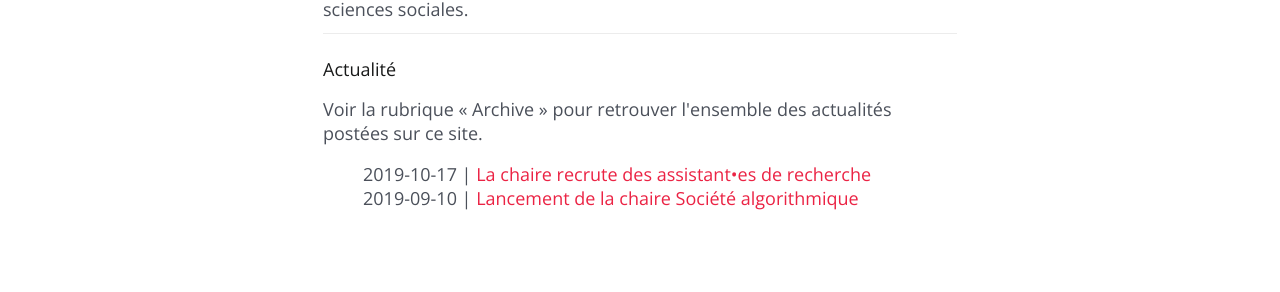
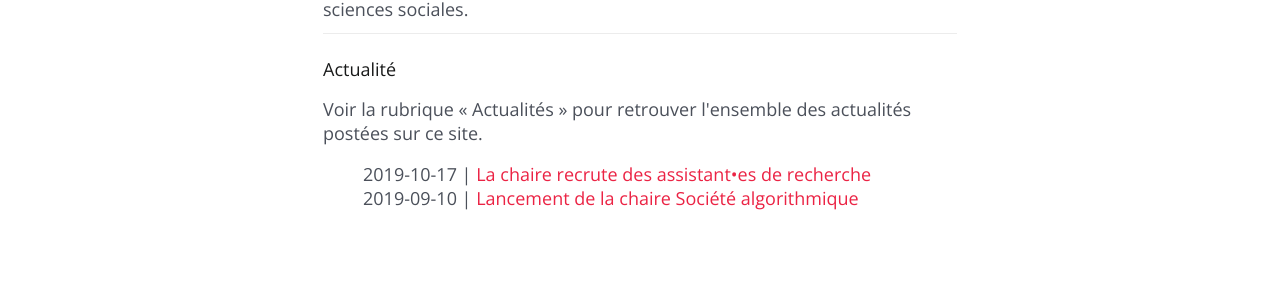
Before and after one commit to gillesbastin/algorithmicsociety.github.io, a Jekyll site: the page built from index.md, in a window 1280 px wide. Shown: the part 599-891 px from the top of the page. Built offline with Jekyll 4.4.1, drawn with Linux system fonts in a browser that asks for light colours.

Commit message:
Update index.md

```diff
--- a/index.md
+++ b/index.md
@@ -18,7 +18,7 @@ La chaire Société algorithmique conduit des recherches sur le tournant algorit
 <hr>
 
 <h2>Actualité</h2>
-<p>Voir la rubrique « Archive » pour retrouver l'ensemble des actualités postées sur ce site.</p>
+<p>Voir la rubrique « Actualités » pour retrouver l'ensemble des actualités postées sur ce site.</p>
 
 <ul class="post-list">
 {% for post in site.posts limit:site.pagination %}
```
